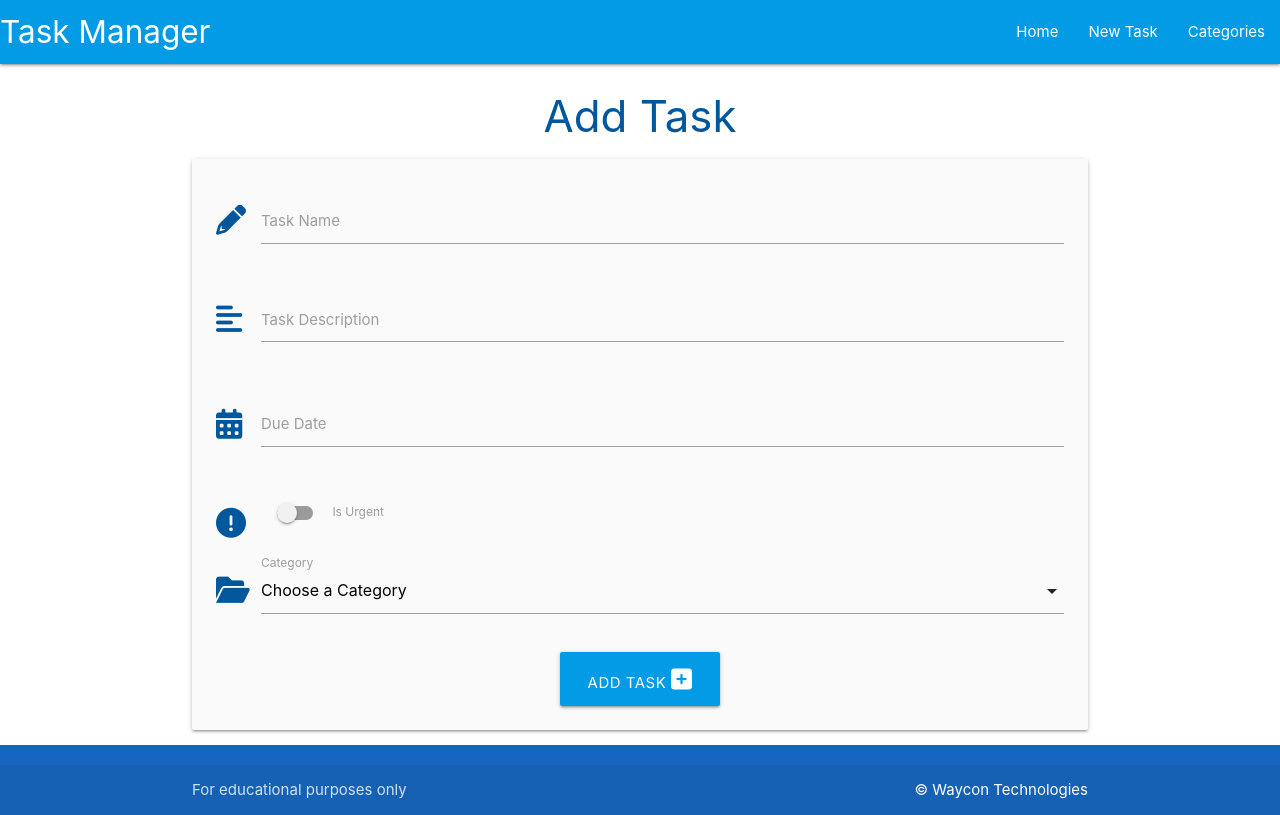
After one commit to Liz-Conway/task-manager, a Flask app: page /add_task in a window 1280 px wide. The commit adds this page. Run offline with Flask 2, Linux system fonts and the light colour scheme; data that the repository does not hold is empty.

Commit message:
FEAT: Add functionality to Add Tasks
Use textarea, datepicker, switch and select dropdown from Materialize.

```diff
--- a/SASS/components/_button.sass
+++ b/SASS/components/_button.sass
@@ -1,3 +1,3 @@
-.addCategory
+.addCategory, .addTask
 	display: flex
 	justify-content: center
--- a/SASS/components/_form.sass
+++ b/SASS/components/_form.sass
@@ -1,7 +1,11 @@
-.addCategory
+.addCategory, .addTask
 	&Form
 		display: flex
 		align-items: center
 		flex-direction: column
 	&Input
 		width: 100%
+
+.addTask
+	&Input
+		margin-bottom: 30px
--- a/taskmanager/routes.py
+++ b/taskmanager/routes.py
@@ -10,7 +10,7 @@ from taskmanager import app, db
 # But the tables will be automatically generated
 # Need to import model classes in order to generate the db schema in Postgres
 from taskmanager.models import Task, Category
-from _blueman import page_timeout
+
 
 # Simple route using root directory
 # Target a function called 'home()' which returns the rendered template of "base.html"
@@ -78,3 +78,26 @@ def delete_category(category_id):
     db.session.commit()
 
     return redirect(url_for("categories"))
+
+@app.route("/add_task", methods=["GET", "POST"])
+def add_task():
+    # Each task needs the user to select a category
+    # So retrieve a list of categories from the database
+    categoriesList = list(Category.query.order_by(Category.category_name).all())
+    if request.method == "POST":
+        # Create a Task ORM object, setting the name to the name added in the form
+        taskObj = Task(
+            task_name = request.form.get("task_name"),
+            task_description = request.form.get("task_description"),
+            is_urgent = bool(True if request.form.get("is_urgent") else False),
+            due_date = request.form.get("due_date"),
+            category_id = request.form.get("category_id")
+        )
+        # Add the form data to the database
+        db.session.add(taskObj)
+        db.session.commit()
+        '''Run the home() method to show the Home page
+        after submitting the new task'''
+        return redirect(url_for("home"))
+
+    return render_template("add_task.html", categories=categoriesList)
--- a/taskmanager/static/css/style.css
+++ b/taskmanager/static/css/style.css
@@ -14,7 +14,7 @@ footer {
   margin-top: auto;
 }
 
-.addCategory {
+.addCategory, .addTask {
   display: -webkit-box;
   display: -ms-flexbox;
   display: flex;
@@ -23,7 +23,7 @@ footer {
           justify-content: center;
 }
 
-.addCategoryForm {
+.addCategoryForm, .addTaskForm {
   display: -webkit-box;
   display: -ms-flexbox;
   display: flex;
@@ -35,8 +35,12 @@ footer {
       -ms-flex-direction: column;
           flex-direction: column;
 }
-.addCategoryInput {
+.addCategoryInput, .addTaskInput {
   width: 100%;
+}
+
+.addTaskInput {
+  margin-bottom: 30px;
 }
 
 .categoryCards {
--- a/taskmanager/static/js/script.js
+++ b/taskmanager/static/js/script.js
@@ -3,6 +3,12 @@ $(
 );
 
 function start() {
+	/*Initialise Materialize components*/
     $('.sidenav').sidenav();
      $('.modal').modal();
+     $('.datepicker').datepicker({
+     	format: "dd mmmm, yyyy",
+     	i18n: {done: "Select"}
+     });
+     $('select').formSelect();
 }
--- /dev/null
+++ b/taskmanager/templates/add_task.html
@@ -0,0 +1,65 @@
+{% extends "base.html" %}
+
+{% block content %}
+	<h3 class="light-blue-text text-darken-4 center-align">Add Task</h3>
+
+    <div class="card-panel grey lighten-5">
+	    <form class="addTaskForm" method="POST" action="{{ url_for('add_task') }}">
+	        <!-- Task name -->
+	        <div class="input-field addTaskInput">
+		          <!-- Font Awesome - use 'prefix' on an icon to show it before the input box -->
+		          <i class="fas fa-pencil-alt prefix light-blue-text text-darken-4"></i>
+		          <input id="task_name" name="task_name" type="text" class="validate"
+		          	required minlength="5" maxlength="50">
+		          <label for="task_name">Task Name</label>
+	        </div>
+	        <!-- Task description -->
+	        <div class="input-field addTaskInput">
+		          <!-- Font Awesome - use 'prefix' on an icon to show it before the input box -->
+		          <i class="fas fa-align-left prefix light-blue-text text-darken-4"></i>
+		          <textarea id="task_description" name="task_description" type="text"
+		          class="validate materialize-textarea" required minlength="5" maxlength="200"></textarea>
+		          <label for="task_description">Task Description</label>
+	        </div>
+	        <!-- Due Date -->
+	        <div class="input-field addTaskInput">
+		          <!-- Font Awesome - use 'prefix' on an icon to show it before the input box -->
+		          <i class="fas fa-calendar-alt prefix light-blue-text text-darken-4"></i>
+		          <input id="due_date" name="due_date" type="text" class="datepicker validate" required>
+		          <label for="due_date">Due Date</label>
+	        </div>
+	        <!-- Is Urgent -->
+	        <div class="input-field addTaskInput">
+				<div class="switch">
+					<!-- Font Awesome - use 'prefix' on an icon to show it before the input box -->
+					<i class="fas fa-exclamation-circle prefix light-blue-text text-darken-4"></i>
+					<label for="is_urgent">
+						<input id="is_urgent" name="is_urgent" type="checkbox">
+						<span class="lever"></span>
+						Is Urgent
+					</label>
+				</div>
+			</div>
+	        <!-- Category -->
+	        <div class="input-field addTaskInput">
+		          <!-- Font Awesome - use 'prefix' on an icon to show it before the input box -->
+		          <i class="fas fa-folder-open prefix light-blue-text text-darken-4"></i>
+		          <select id="category_id" name="category_id" class="validate" required>
+		          		<option value="" disabled selected>Choose a Category</option>
+		          		{% for category in categories %}
+		          			<option value="{{ category.id }}">{{ category.category_name }}</option>
+		          		{% endfor %}
+		          </select>
+		          <label for="category_id">Category</label>
+	        </div>
+
+
+	        <!-- Submit button -->
+	        <div>
+	        	<button class="btn-large light-blue darken-1" type="submit">
+	        		Add Task <i class="fas fa-plus-square"></i>
+	        	</button>
+	        </div>
+	    </form>
+    </div>
+{% endblock %}
--- a/taskmanager/templates/base.html
+++ b/taskmanager/templates/base.html
@@ -27,7 +27,7 @@
 		      <ul class="right hide-on-med-and-down">
 		      	<!-- Need to tell Flask the name of the function to call in the Controller -->
 		        <li><a href="{{ url_for('home') }}">Home</a></li>
-		        <li><a href="">New Task</a></li>
+		        <li><a href="{{ url_for('add_task') }}">New Task</a></li>
 		        <li><a href="{{ url_for('categories') }}">Categories</a></li>
 		      </ul>
 		    </div>
@@ -36,7 +36,7 @@
 	  <!-- Mobile sidenav -->
 	  <ul class="sidenav" id="mobile-demo">
 	    <li><a href="{{ url_for('home') }}">Home</a></li>
-	    <li><a href="">New Task</a></li>
+	    <li><a href="{{ url_for('add_task') }}">New Task</a></li>
         <li><a href="{{ url_for('categories') }}">Categories</a></li>
 	  </ul>
 	</header>
```
Also changed, not shown: taskmanager/templates/tasks.html (+8 -0 lines), 1 other file.
